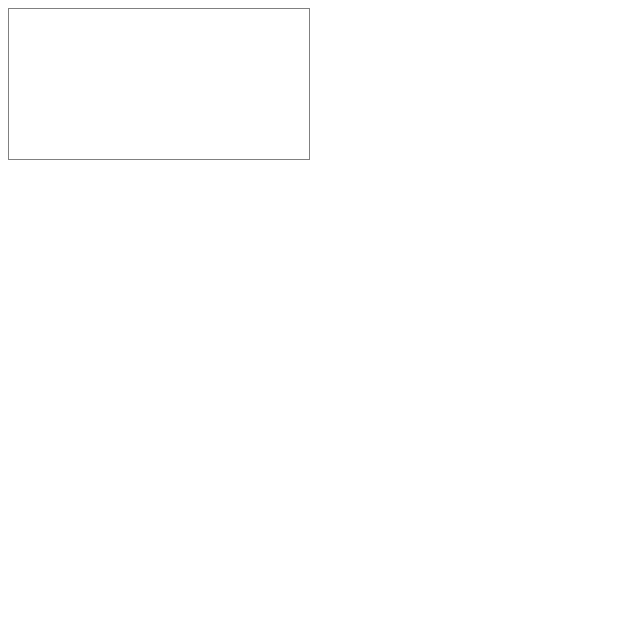
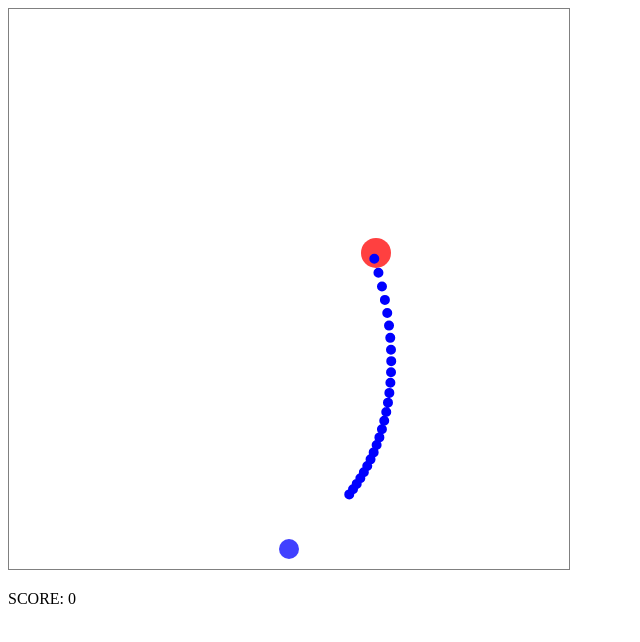
Before and after one commit to irismotimoti/shootinggame, a plain HTML site: page index.html in a window 1280 px wide. Shown: the whole page, without its empty margins (0-640 px from the left). Drawn offline with Linux system fonts and the light colour scheme.

Commit message:
Update index.html

```diff
--- a/index.html
+++ b/index.html
@@ -4,7 +4,7 @@
         <script src="common.js"></script>
         <script src="character.js"></script>
         <script src="boss.js"></script>
-        <script src="main.js"></script>
+        <script src="phone.main.js"></script>
         <style>canvas {border: 1px solid gray;}</style>
     </head>
     <body>
```
